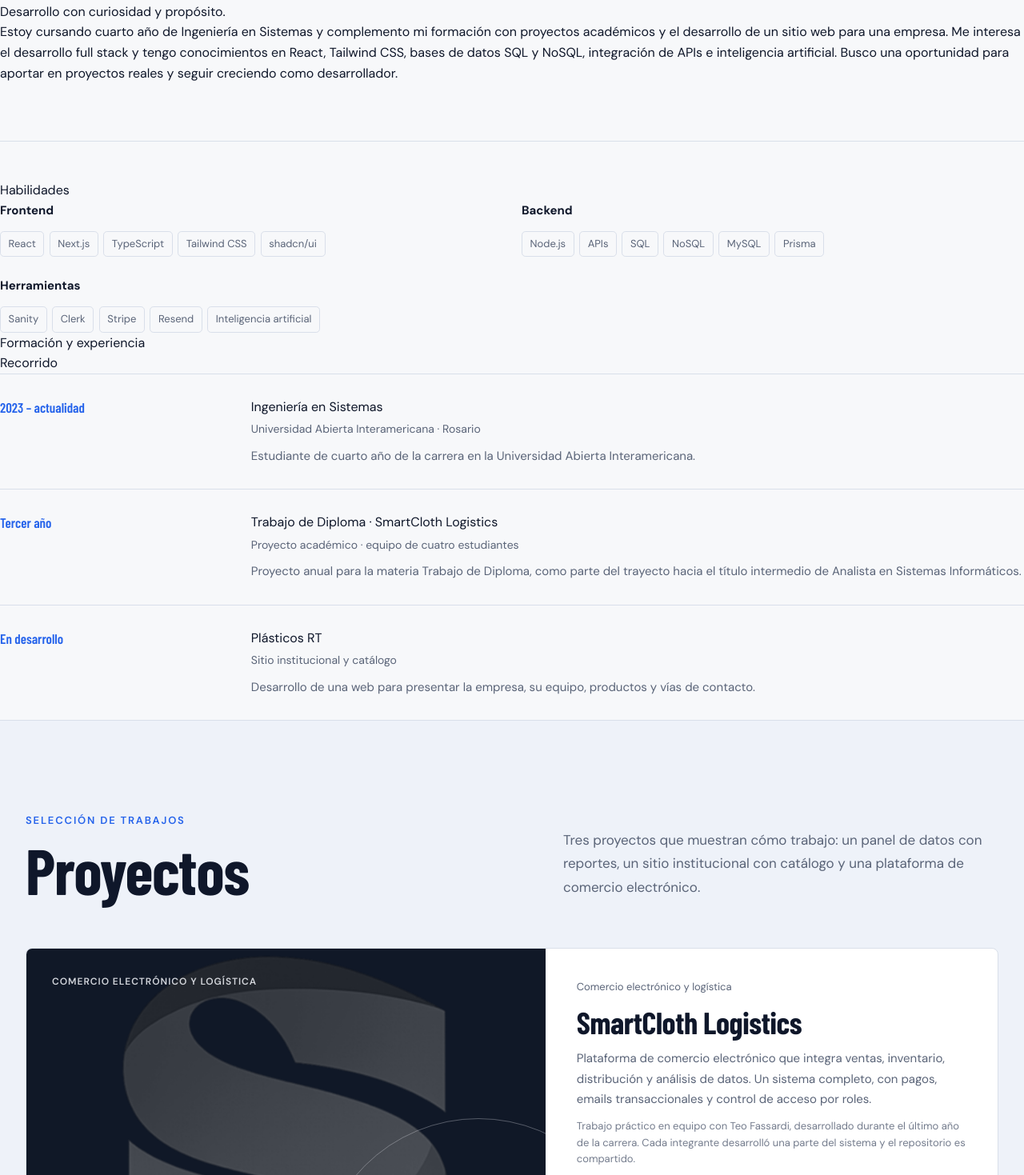
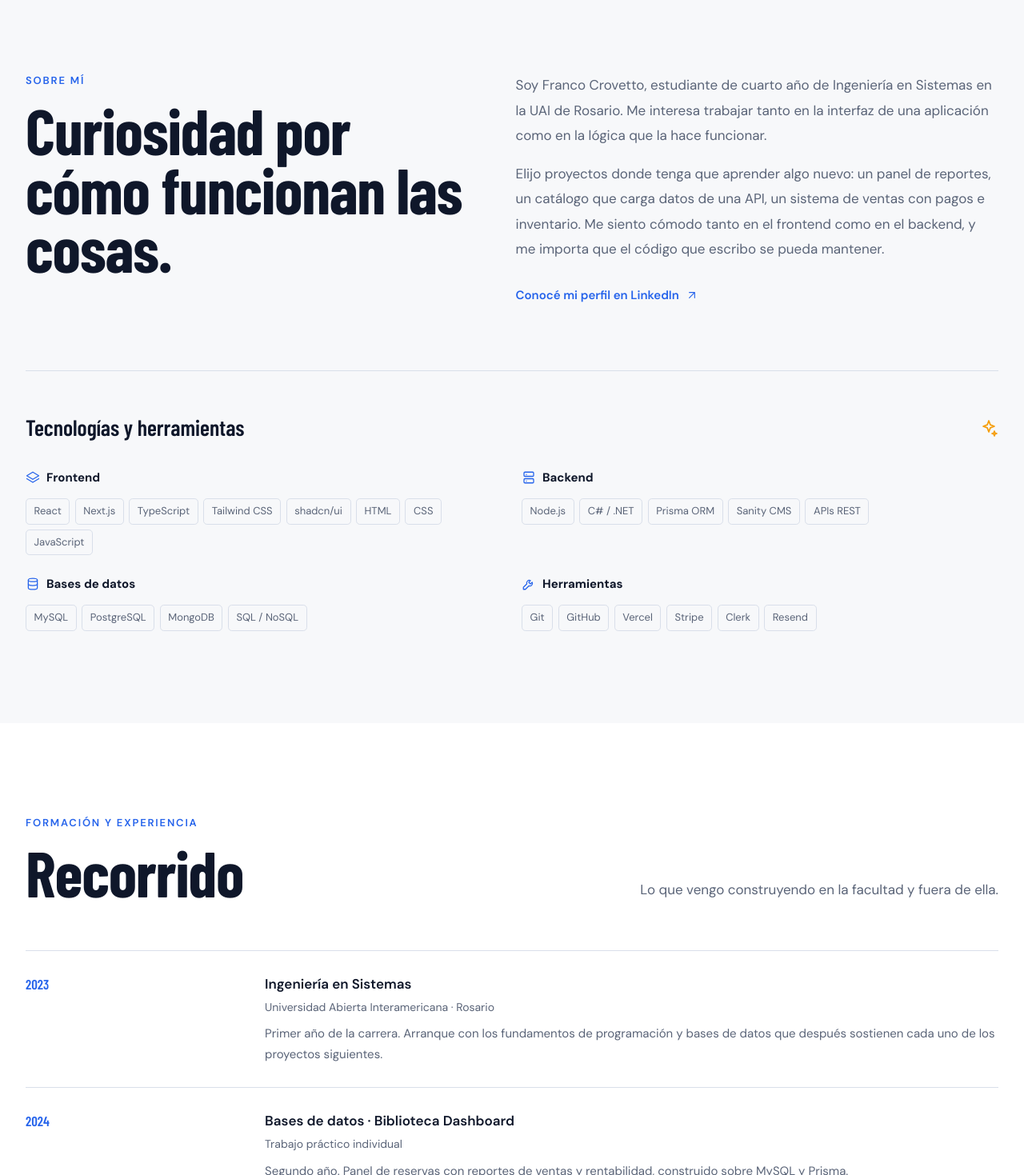
Before and after one commit to FranCrov/portfolio, a Next.js app: page / in a window 1280 px wide. Shown: the part 941-2410 px from the top of the page at 80% size. Built offline with nearby package versions, Linux system fonts and the light colour scheme; a web font is replaced by a local one.

Commit message:
Sobre mí, tecnologías y recorrido

```diff
--- a/components/about-section.tsx
+++ b/components/about-section.tsx
@@ -1,19 +1,51 @@
+import { Icon } from "@/components/icon";
 import { SkillGroups } from "@/components/skill-groups";
+import { site } from "@/data/site";
 
 export function AboutSection() {
   return (
-    <section aria-labelledby="about-title" className="about" id="sobre-mi">
-      <p className="section-eyebrow">Un poco sobre mí</p>
-      <h2 id="about-title">Desarrollo con curiosidad y propósito.</h2>
-      <p className="about__description">
-        Estoy cursando cuarto año de Ingeniería en Sistemas y complemento mi
-        formación con proyectos académicos y el desarrollo de un sitio web para
-        una empresa. Me interesa el desarrollo full stack y tengo conocimientos
-        en React, Tailwind CSS, bases de datos SQL y NoSQL, integración de APIs e
-        inteligencia artificial. Busco una oportunidad para aportar en
-        proyectos reales y seguir creciendo como desarrollador.
-      </p>
-      <SkillGroups />
+    <section
+      aria-labelledby="about-title"
+      className="section"
+      id="sobre-mi"
+    >
+      <div className="shell">
+        <div className="about__grid">
+          <div data-reveal="">
+            <span className="section__eyebrow">Sobre mí</span>
+            <h2 className="about__title" id="about-title">
+              Curiosidad por
+              <br />
+              cómo funcionan las cosas.
+            </h2>
+          </div>
+          <div className="about__bio" data-reveal="" style={{ "--reveal-delay": "90ms" } as React.CSSProperties}>
+            <p>
+              Soy {site.firstName} {site.lastName}, estudiante de cuarto año de
+              Ingeniería en Sistemas en la UAI de Rosario. Me interesa trabajar
+              tanto en la interfaz de una aplicación como en la lógica que la
+              hace funcionar.
+            </p>
+            <p>
+              Elijo proyectos donde tenga que aprender algo nuevo: un panel de
+              reportes, un catálogo que carga datos de una API, un sistema de
+              ventas con pagos e inventario. Me siento cómodo tanto en el
+              frontend como en el backend, y me importa que el código que
+              escribo se pueda mantener.
+            </p>
+            <a
+              className="about__link"
+              href={site.linkedin}
+              rel="noopener noreferrer"
+              target="_blank"
+            >
+              Conocé mi perfil en LinkedIn
+              <Icon name="arrowUpRight" />
+            </a>
+          </div>
+        </div>
+        <SkillGroups />
+      </div>
     </section>
   );
 }
--- a/components/journey-section.tsx
+++ b/components/journey-section.tsx
@@ -1,23 +1,32 @@
 import { journey } from "@/data/journey";
-import { SectionHeading } from "@/components/section-heading";
 
 export function JourneySection() {
   return (
     <section
       aria-labelledby="journey-title"
-      className="journey"
+      className="section section--sunken"
       id="recorrido"
     >
-      <SectionHeading
-        eyebrow="Formación y experiencia"
-        id="journey-title"
-        title="Recorrido"
-      />
-      <ol className="journey__timeline">
-        {journey.map((entry) => (
-          <li className="journey__entry" key={entry.title}>
+      <div className="shell">
+        <div className="section__head">
+          <div>
+            <span className="section__eyebrow">Formación y experiencia</span>
+            <h2 id="journey-title">Recorrido</h2>
+          </div>
+          <p className="section__lede">
+            Lo que vengo construyendo en la facultad y fuera de ella.
+          </p>
+        </div>
+        <ol className="journey__list">
+          {journey.map((entry, index) => (
+            <li
+              className="journey__entry"
+              data-reveal=""
+              key={entry.title}
+              style={{ "--reveal-delay": `${index * 80}ms` } as React.CSSProperties}
+            >
               <p className="journey__period">{entry.period}</p>
-            <div className="journey__content">
+              <div className="journey__body">
                 <h3>{entry.title}</h3>
                 <p className="journey__context">{entry.context}</p>
                 <p className="journey__description">{entry.description}</p>
@@ -25,6 +34,7 @@ export function JourneySection() {
             </li>
           ))}
         </ol>
+      </div>
     </section>
   );
 }
--- a/components/skill-groups.tsx
+++ b/components/skill-groups.tsx
@@ -1,20 +1,28 @@
+import { Icon } from "@/components/icon";
 import { skillGroups } from "@/data/skills";
 
 export function SkillGroups() {
   return (
     <div className="skills">
-      <h3 className="skills__title">Habilidades</h3>
+      <div className="skills__head">
+        <h3>Tecnologías y herramientas</h3>
+        <Icon name="sparkles" />
+      </div>
       <div className="skills__grid">
         {skillGroups.map((group) => (
           <section
             aria-labelledby={`skills-${group.name}`}
             className="skill-group"
+            data-reveal=""
             key={group.name}
           >
-            <h4 id={`skills-${group.name}`}>{group.name}</h4>
+            <h4 id={`skills-${group.name}`}>
+              <Icon name={group.icon} />
+              {group.name}
+            </h4>
             <ul>
               {group.skills.map((skill) => (
-                <li key={`${group.name}-${skill}`}>{skill}</li>
+                <li key={skill}>{skill}</li>
               ))}
             </ul>
           </section>
--- a/data/journey.ts
+++ b/data/journey.ts
@@ -7,24 +7,31 @@ export type JourneyEntry = {
 
 export const journey: JourneyEntry[] = [
   {
-    period: "2023 – actualidad",
+    period: "2023",
     title: "Ingeniería en Sistemas",
     context: "Universidad Abierta Interamericana · Rosario",
     description:
-      "Estudiante de cuarto año de la carrera en la Universidad Abierta Interamericana.",
+      "Primer año de la carrera. Arranque con los fundamentos de programación y bases de datos que después sostienen cada uno de los proyectos siguientes.",
   },
   {
-    period: "Tercer año",
-    title: "Trabajo de Diploma · SmartCloth Logistics",
-    context: "Proyecto académico · equipo de cuatro estudiantes",
+    period: "2024",
+    title: "Bases de datos · Biblioteca Dashboard",
+    context: "Trabajo práctico individual",
     description:
-      "Proyecto anual para la materia Trabajo de Diploma, como parte del trayecto hacia el título intermedio de Analista en Sistemas Informáticos.",
+      "Segundo año. Panel de reservas con reportes de ventas y rentabilidad, construido sobre MySQL y Prisma.",
   },
   {
-    period: "En desarrollo",
+    period: "2025",
+    title: "Trabajo de Diploma · SmartCloth Logistics",
+    context: "Trabajo práctico en equipo con Teo Fassardi",
+    description:
+      "Tercer año. Proyecto anual de la materia Trabajo de Diploma: plataforma de comercio electrónico con ventas, inventario y distribución. Cada integrante desarrolló una parte del sistema.",
+  },
+  {
+    period: "2026",
     title: "Plásticos RT",
     context: "Sitio institucional y catálogo",
     description:
-      "Desarrollo de una web para presentar la empresa, su equipo, productos y vías de contacto.",
+      "Cuarto año. Desarrollo en curso de una web para presentar la empresa, su equipo, productos y vías de contacto.",
   },
 ];
--- a/data/skills.ts
+++ b/data/skills.ts
@@ -1,19 +1,37 @@
 export type SkillGroup = {
   name: string;
+  icon: "layers" | "server" | "database" | "wrench";
   skills: string[];
 };
 
 export const skillGroups: SkillGroup[] = [
   {
     name: "Frontend",
-    skills: ["React", "Next.js", "TypeScript", "Tailwind CSS", "shadcn/ui"],
+    icon: "layers",
+    skills: [
+      "React",
+      "Next.js",
+      "TypeScript",
+      "Tailwind CSS",
+      "shadcn/ui",
+      "HTML",
+      "CSS",
+      "JavaScript",
+    ],
   },
   {
     name: "Backend",
-    skills: ["Node.js", "APIs", "SQL", "NoSQL", "MySQL", "Prisma"],
+    icon: "server",
+    skills: ["Node.js", "C# / .NET", "Prisma ORM", "Sanity CMS", "APIs REST"],
+  },
+  {
+    name: "Bases de datos",
+    icon: "database",
+    skills: ["MySQL", "PostgreSQL", "MongoDB", "SQL / NoSQL"],
   },
   {
     name: "Herramientas",
-    skills: ["Sanity", "Clerk", "Stripe", "Resend", "Inteligencia artificial"],
+    icon: "wrench",
+    skills: ["Git", "GitHub", "Vercel", "Stripe", "Clerk", "Resend"],
   },
 ];
```
Lines whose indentation alone changed are shown as unchanged.
